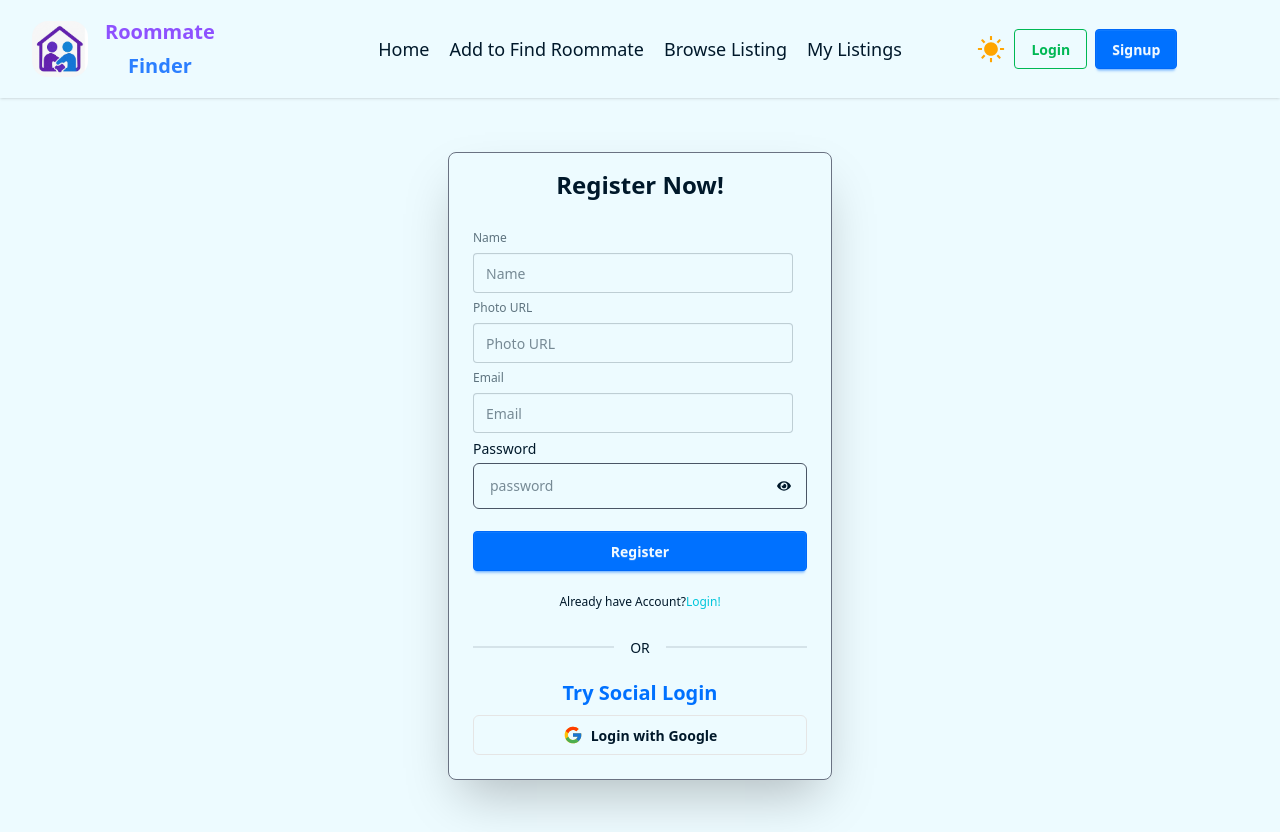
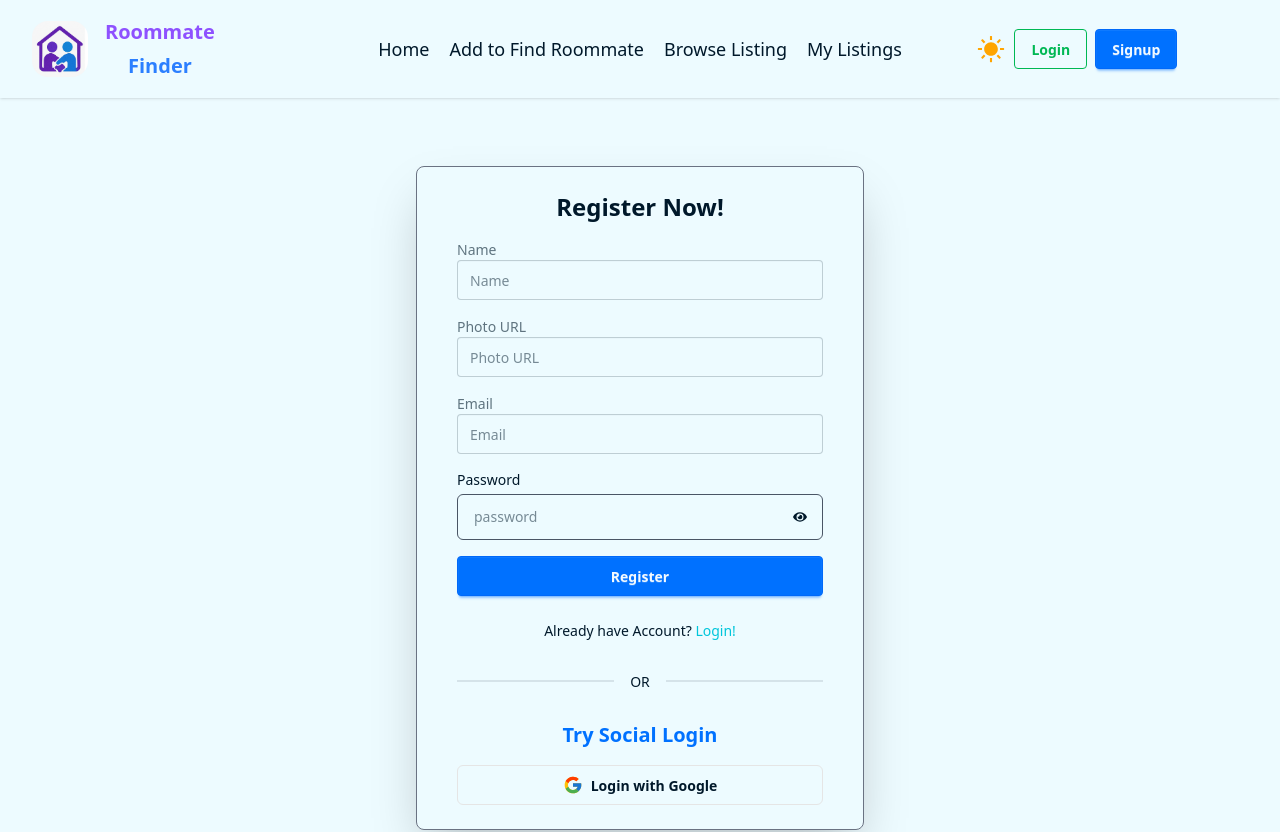
Before and after one commit to JahidGittu/Roommate-Finder-Client, a React (Vite) app: page /auth/signup in a window 1280 px wide. Shown: the top 832 px of the page. Built offline with nearby package versions, Linux system fonts and the light colour scheme; no server answers.

Commit message:
TypeWriter_React_Awesome_Reveal_ChallengePartDone

```diff
--- a/src/Pages/Login/Login.jsx
+++ b/src/Pages/Login/Login.jsx
@@ -7,14 +7,13 @@ import { FaEye, FaEyeSlash } from 'react-icons/fa';
 import Swal from 'sweetalert2'
 import withReactContent from 'sweetalert2-react-content'
 import { Helmet } from 'react-helmet';
-
+import { Zoom, Slide } from 'react-awesome-reveal';
 
 const Login = () => {
-    const { setUser, loginUser, signInWithGoogle, loading, setLoading } = useContext(AuthContext)
+    const { setUser, loginUser, signInWithGoogle, loading, setLoading } = useContext(AuthContext);
     const [error, setError] = useState('');
-    const MySwal = withReactContent(Swal)
-
-    const [showPass, setShowPass] = useState(false)
+    const [showPass, setShowPass] = useState(false);
+    const MySwal = withReactContent(Swal);
     const location = useLocation();
     const navigate = useNavigate();
 
@@ -24,36 +23,15 @@ const Login = () => {
         const password = e.target.password.value;
 
         // Password Validation
-        if (!/\d/.test(password)) {
-            setError("Password must have at least 1 digit");
-            return;
-        }
-        if (!/[A-Z]/.test(password)) {
-            setError("Password must have at least 1 uppercase letter");
-            return;
-        }
-        if (!/[a-z]/.test(password)) {
-            setError("Password must have at least 1 lowercase letter");
-            return;
-        }
-        if (!/[^\w\s]/.test(password)) {
-            setError("Password must have at least 1 special character");
-            return;
-        }
-
-        if (password.length < 6) {
-            setError("Password must be at least 6 characters long");
-            return;
-        }
-
-
-        // Login User
+        if (!/\d/.test(password)) return setError("Password must have at least 1 digit");
+        if (!/[A-Z]/.test(password)) return setError("Password must have at least 1 uppercase letter");
+        if (!/[a-z]/.test(password)) return setError("Password must have at least 1 lowercase letter");
+        if (!/[^\w\s]/.test(password)) return setError("Password must have at least 1 special character");
+        if (password.length < 6) return setError("Password must be at least 6 characters long");
 
         loginUser(email, password)
             .then(result => {
                 const user = result.user;
-                // console.log(user);
-
                 MySwal.fire({
                     title: <strong>Login Successful!</strong>,
                     html: <i>Welcome back, {user.email}</i>,
@@ -62,22 +40,18 @@ const Login = () => {
                         popup: 'custom-modal-bg'
                     }
                 });
-
                 navigate(location.state || "/");
             })
             .catch(error => {
                 console.error("Login error", error.message);
-                setLoading(false)
+                setLoading(false);
                 MySwal.fire({
                     title: 'Login Failed',
                     text: error.message,
                     icon: 'error'
                 });
-            })
-
-
+            });
     };
-
 
     const handleGoogleLogin = () => {
         setLoading(true);
@@ -97,78 +71,93 @@ const Login = () => {
             })
             .catch(error => {
                 console.error("Google login error", error.message);
-                setLoading(false)
+                setLoading(false);
                 MySwal.fire({
                     icon: 'error',
                     title: 'Google Login Failed',
                     text: error.message,
                 });
-            })
-
+            });
     };
 
     if (loading) {
-        return <Loading />
+        return <Loading />;
     }
 
-
     return (
-
-        <div>
+        <div className="min-h-screen flex justify-center items-center px-4 md:px-8">
             <Helmet>
                 <title>Login | Roommate Finder</title>
             </Helmet>
-            <div className="flex items-center justify-center min-h-screen p-4 ">
-                <div className="w-full max-w-md p-8 space-y-3 rounded-xl shadow-md border border-gray-500">
-                    <h1 className="text-2xl font-bold text-center">Login</h1>
-                    <form onSubmit={handleSubmit} className="space-y-6">
-                        {/* Email Field */}
-                        <div className="space-y-1 text-sm">
-                            <label htmlFor="email" className="block dark:text-gray-300">Email</label>
-                            <input type="email" name="email" placeholder="xyz@email.com" required className="w-full px-4 py-3 rounded-md focus:outline-none border border-gray-600" />
+
+            <div className="w-full max-w-[400px]">
+                <Zoom triggerOnce duration={600}>
+                    <Slide direction="left" triggerOnce duration={800}>
+                        <div className="card w-full bg-base-100 shadow-2xl border border-gray-500 px-6 py-4 md:px-10 md:py-6">
+                            <h2 className="text-2xl text-center font-bold mb-4">Login</h2>
+                            <div className="card-body p-0">
+                                <form onSubmit={handleSubmit} className="space-y-4">
+
+                                    {/* Email */}
+                                    <div>
+                                        <label className="label">Email</label>
+                                        <input
+                                            name="email"
+                                            type="email"
+                                            className="input w-full focus:outline-none focus:border-gray-600"
+                                            placeholder="Email"
+                                            required
+                                        />
                                     </div>
 
-                        {/* Password Field */}
+                                    {/* Password */}
                                     <div className="space-y-1 text-sm">
-                            <label htmlFor="password" className="block dark:text-gray-300">Password</label>
-                            <div className='relative'>
-                                <input type={`${showPass ? 'text' : 'password'}`} name="password" placeholder="password" required className="w-full px-4 py-3 rounded-md focus:outline-none border border-gray-600" />
+                                        <label htmlFor="password" className="block dark:text-gray-600">Password</label>
+                                        <div className="relative">
+                                            <input
+                                                type={showPass ? "text" : "password"}
+                                                name="password"
+                                                placeholder="password"
+                                                required
+                                                className="w-full px-4 py-3 rounded-md focus:outline-none border border-gray-600"
+                                            />
                                             <span
                                                 onClick={() => setShowPass(!showPass)}
-                                    className='absolute top-1/2 -translate-y-1/2 right-4 cursor-pointer'>
+                                                className="absolute top-1/2 -translate-y-1/2 right-4 cursor-pointer"
+                                            >
                                                 {showPass ? <FaEyeSlash /> : <FaEye />}
                                             </span>
-
                                         </div>
                                         <div className="flex justify-end text-xs dark:text-gray-600">
                                             <Link to="/forgot-password">Forgot Password?</Link>
                                         </div>
                                     </div>
 
-                        {
-                            error && <p className="text-red-500 text-sm text-center">{error}</p>
-                        }
+                                    {error && <p className="text-red-500 text-sm text-center">{error}</p>}
 
-                        <button disabled={loading} className="block w-full p-3 text-center rounded-sm dark:text-gray-50 dark:bg-violet-600 cursor-pointer">
+                                    <button disabled={loading} className="btn btn-primary w-full">
                                         {loading ? 'Signing in...' : 'Sign in'}
                                     </button>
+                                    <p className="text-md text-center pt-2">
+                                        Don't have an account?
+                                        <Link to="/auth/signup" className="text-secondary"> Sign up</Link>
+                                    </p>
                                 </form>
-                    <div className="flex items-center pt-4 space-x-1">
-                        <div className="flex-1 h-px sm:w-16 dark:bg-gray-300"></div>
-                        <p className="px-3 text-sm dark:text-gray-400">Login with social accounts</p>
-                        <div className="flex-1 h-px sm:w-16 dark:bg-gray-300"></div>
-                    </div>
-                    <div className="flex justify-center space-x-4">
-                        {/* Google */}
-                        <button onClick={handleGoogleLogin} className="btn btn-ghost border border-[#e5e5e5] flex items-center gap-2 px-4 py-2 rounded-md">
+
+                                <div className="divider my-6">OR</div>
+
+                                <p className="text-primary text-center text-xl font-bold">Try Social Login</p>
+                                <button
+                                    onClick={handleGoogleLogin}
+                                    className="btn btn-ghost w-full border border-[#e5e5e5] flex justify-center items-center gap-2 px-4 py-2 rounded-md mt-2"
+                                >
                                     <FcGoogle className="text-xl" />
                                     Login with Google
                                 </button>
                             </div>
-                    <p className="text-xs text-center sm:px-6 dark:text-gray-400">Don't have an account?
-                        <Link to="/auth/signup" className="underline text-secondary ">Sign up</Link>
-                    </p>
                         </div>
+                    </Slide>
+                </Zoom>
             </div>
         </div>
     );
--- a/src/Pages/Register/Signup.jsx
+++ b/src/Pages/Register/Signup.jsx
@@ -1,5 +1,4 @@
 import React, { useContext, useState } from 'react';
-
 import { Link, useLocation } from 'react-router';
 import { FaEye, FaEyeSlash } from 'react-icons/fa';
 import { useNavigate } from 'react-router';
@@ -9,55 +8,44 @@ import { FcGoogle } from 'react-icons/fc';
 import Swal from 'sweetalert2';
 import withReactContent from 'sweetalert2-react-content';
 import { Helmet } from 'react-helmet';
-
+import { Slide, Zoom } from 'react-awesome-reveal';
 
 const Signup = () => {
     const MySwal = withReactContent(Swal);
 
-
-    const { loading, setLoading, setUser, createUser, updateUser, signInWithGoogle } = useContext(AuthContext)
-    const [showPass, setShowPass] = useState(false)
-    const [error, setError] = useState("")
+    const { loading, setLoading, setUser, createUser, updateUser, signInWithGoogle } = useContext(AuthContext);
+    const [showPass, setShowPass] = useState(false);
+    const [error, setError] = useState("");
     const location = useLocation();
     const navigate = useNavigate();
 
     const handleSubmit = (e) => {
-        e.preventDefault()
-        const name = e.target.name.value
-        const photo = e.target.photo.value
-        const email = e.target.email.value
-        const password = e.target.password.value
+        e.preventDefault();
+        const name = e.target.name.value;
+        const photo = e.target.photo.value;
+        const email = e.target.email.value;
+        const password = e.target.password.value;
 
-        // Digit check
         if (!/\d/.test(password)) {
             setError("Password must have at least 1 digit");
             return;
         }
-
-        // Uppercase letter check
         if (!/[A-Z]/.test(password)) {
             setError("Password must have at least 1 uppercase letter");
             return;
         }
-
-        // Lowercase letter check
         if (!/[a-z]/.test(password)) {
             setError("Password must have at least 1 lowercase letter");
             return;
         }
-
-        // Special character check
         if (!/[^\w\s]/.test(password)) {
             setError("Password must have at least 1 special character");
             return;
         }
-
-        // Minimum length check
         if (password.length < 6) {
             setError("Password must be at least 6 characters long");
             return;
         }
-
 
         createUser(email, password)
             .then(result => {
@@ -77,33 +65,28 @@ const Signup = () => {
                                 popup: 'custom-modal-bg'
                             }
                         });
-
                         navigate("/auth/login");
                     })
                     .catch(error => {
                         setError(error.message);
-                        setLoading(false)
+                        setLoading(false);
                         MySwal.fire({
                             title: 'Update Failed',
                             text: error.message,
                             icon: 'error'
                         });
-
                     });
             })
             .catch(error => {
                 setError(error.message);
-                setLoading(false)
+                setLoading(false);
                 MySwal.fire({
                     title: 'Registration Failed',
                     text: error.message,
                     icon: 'error'
                 });
-
             });
-
-
-    }
+    };
 
     const handleGoogleLogin = () => {
         setLoading(true);
@@ -122,75 +105,120 @@ const Signup = () => {
                 navigate(location.state?.from?.pathname || "/");
             })
             .catch(error => {
-                setLoading(false)
+                setLoading(false);
                 MySwal.fire({
                     icon: 'error',
                     title: 'Google Login Failed',
                     text: error.message,
                 });
-            })
-
+            });
     };
 
-
-
     if (loading) {
-        return <Loading />
+        return <Loading />;
     }
 
     return (
-        <div className='min-h-screen flex justify-center items-center '>
+        <div className="min-h-screen flex justify-center items-center px-4 md:px-8">
             <Helmet>
                 <title>SignUp | Roommate Finder</title>
             </Helmet>
-            <div className="card bg-base-100 w-full max-w-sm shrink-0 shadow-2xl -mt-16 border border-gray-500">
-                <h2 className='text-2xl text-center font-bold pt-4'>Register Now!</h2>
-                <div className="card-body">
-                    <form onSubmit={handleSubmit} className="fieldset">
+
+            <div className="w-full max-w-md">
+                <Zoom triggerOnce duration={600}>
+                    <Slide direction="right" triggerOnce duration={800}>
+                        <div className="card w-full bg-base-100 shadow-2xl border border-gray-500 px-6 py-4 md:px-10 md:py-6">
+                            <h2 className="text-2xl text-center font-bold mb-4">Register Now!</h2>
+                            <div className="card-body p-0">
+                                <form onSubmit={handleSubmit} className="space-y-4">
 
                                     {/* Name */}
+                                    <div>
                                         <label className="label">Name</label>
-                        <input name='name' type="text" className="input focus:outline-none focus:border-gray-600" placeholder="Name" required />
+                                        <input
+                                            name="name"
+                                            type="text"
+                                            className="input w-full focus:outline-none focus:border-gray-600"
+                                            placeholder="Name"
+                                            required
+                                        />
+                                    </div>
 
                                     {/* Photo */}
+                                    <div>
                                         <label className="label">Photo URL</label>
-                        <input name='photo' type="text" className="input focus:outline-none focus:border-gray-600" placeholder="Photo URL" required />
+                                        <input
+                                            name="photo"
+                                            type="text"
+                                            className="input w-full focus:outline-none focus:border-gray-600"
+                                            placeholder="Photo URL"
+                                            required
+                                        />
+                                    </div>
+
                                     {/* Email */}
+                                    <div>
                                         <label className="label">Email</label>
-                        <input name='email' type="email" className="input focus:outline-none focus:border-gray-600" placeholder="Email" required />
+                                        <input
+                                            name="email"
+                                            type="email"
+                                            className="input w-full focus:outline-none focus:border-gray-600"
+                                            placeholder="Email"
+                                            required
+                                        />
+                                    </div>
+
                                     {/* Password */}
                                     <div className="space-y-1 text-sm">
-                            <label htmlFor="password" className="block dark:text-gray-600">Password</label>
-                            <div className='relative'>
-                                <input type={showPass ? 'text' : 'password'} name="password" placeholder="password" required className="w-full px-4 py-3 rounded-md focus:outline-none border border-gray-600" />
+                                        <label htmlFor="password" className="block dark:text-gray-600">
+                                            Password
+                                        </label>
+                                        <div className="relative">
+                                            <input
+                                                type={showPass ? "text" : "password"}
+                                                name="password"
+                                                placeholder="password"
+                                                required
+                                                className="w-full px-4 py-3 rounded-md focus:outline-none border border-gray-600"
+                                            />
                                             <span
                                                 onClick={() => setShowPass(!showPass)}
-                                    className='absolute top-1/2 -translate-y-1/2 right-4 cursor-pointer'>
+                                                className="absolute top-1/2 -translate-y-1/2 right-4 cursor-pointer"
+                                            >
                                                 {showPass ? <FaEyeSlash /> : <FaEye />}
                                             </span>
                                         </div>
                                     </div>
 
-                        {
-                            error && <p className='text-secondary'>{error}</p>
-                        }
+                                    {error && <p className="text-secondary">{error}</p>}
 
-                        {/* Submit */}
-                        <button className="btn btn-primary mt-4">Register</button>
-                        <p className='text-md text-center pt-4'>Already have Account?
-                            <Link to="/auth/login" className='text-secondary'>Login!</Link></p>
+                                    <button className="btn btn-primary w-full">Register</button>
+                                    <p className="text-md text-center pt-2">
+                                        Already have Account?
+                                        <Link to="/auth/login" className="text-secondary">
+                                            {" "}
+                                            Login!
+                                        </Link>
+                                    </p>
                                 </form>
 
-                    <div className='divider'>OR</div>
+                                <div className="divider my-6">OR</div>
 
-                    <p className='text-primary text-center text-xl font-bold'>Try Social Login</p>
-                    <button onClick={handleGoogleLogin} className="btn btn-ghost border border-[#e5e5e5] flex items-center gap-2 px-4 py-2 rounded-md">
+                                <p className="text-primary text-center text-xl font-bold">Try Social Login</p>
+                                <button
+                                    onClick={handleGoogleLogin}
+                                    className="btn btn-ghost w-full border border-[#e5e5e5] flex justify-center items-center gap-2 px-4 py-2 rounded-md mt-2"
+                                >
                                     <FcGoogle className="text-xl" />
                                     Login with Google
                                 </button>
                             </div>
                         </div>
+                    </Slide>
+                </Zoom>
             </div>
+        </div>
+
     );
 };
 
```
Also changed, not shown: src/Components/Banner.jsx (+62 -9 lines), src/Components/ListingDetails.jsx (+12 -10 lines), src/Components/RecentBooked.jsx (+12 -10 lines). Lines whose indentation alone changed are shown as unchanged.
